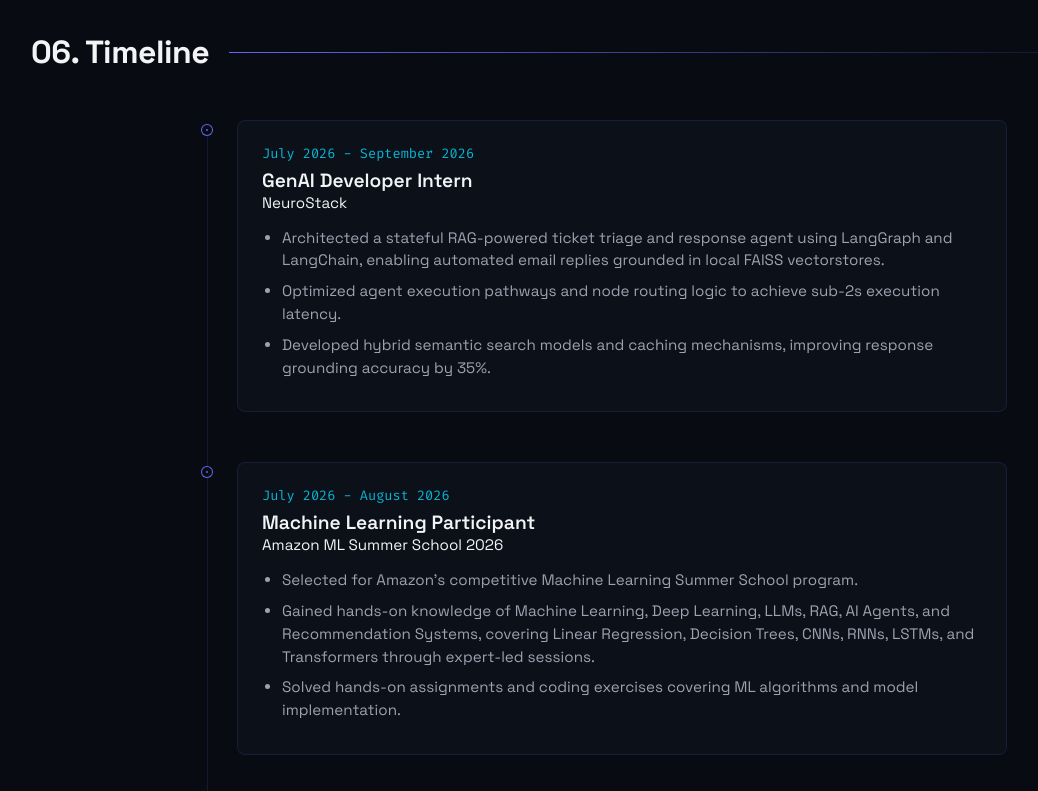
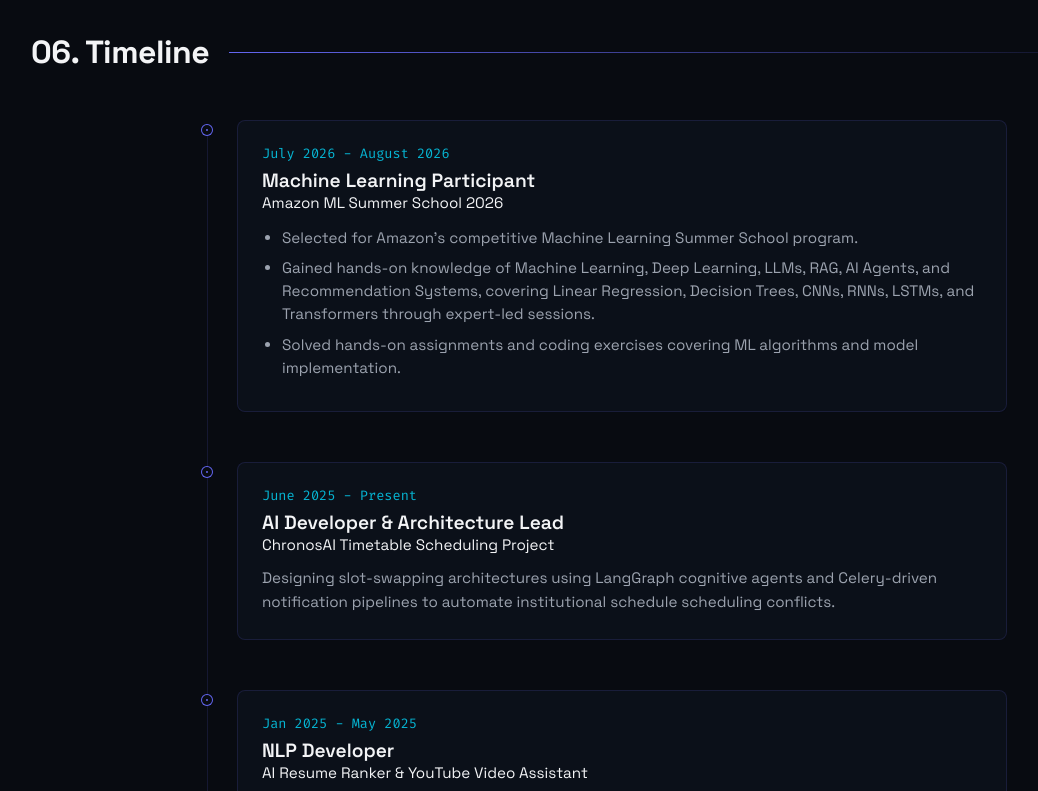
Before and after one commit to devendrasingh05052005/My_PortFolio, a plain HTML site: page index.html in a window 1280 px wide. Shown: the part 7100-7891 px from the top of the page, without its empty margins (33-1071 px from the left). Drawn offline with Linux system fonts and the light colour scheme; animation ran at ten frames a second.

Commit message:
Remove NeuroStack internship from timeline section

```diff
--- a/index.html
+++ b/index.html
@@ -494,22 +494,7 @@
                     <div class="section-line"></div>
                 </div>
                 <div class="timeline-container">
-                    <!-- Item 1 (GenAI Internship - NeuroStack) -->
-                    <div class="timeline-item">
-                        <div class="timeline-marker"></div>
-                        <div class="timeline-content">
-                            <span class="timeline-date">July 2026 - September 2026</span>
-                            <h3 class="timeline-heading">GenAI Developer Intern</h3>
-                            <h4 class="timeline-subheading">NeuroStack</h4>
-                            <ul class="timeline-bullet-list">
-                                <li>Architected a stateful RAG-powered ticket triage and response agent using LangGraph and LangChain, enabling automated email replies grounded in local FAISS vectorstores.</li>
-                                <li>Optimized agent execution pathways and node routing logic to achieve sub-2s execution latency.</li>
-                                <li>Developed hybrid semantic search models and caching mechanisms, improving response grounding accuracy by 35%.</li>
-                            </ul>
-                        </div>
-                    </div>
-
-                    <!-- Item 2 (Amazon ML Summer School) -->
+                    <!-- Item 1 (Amazon ML Summer School) -->
                     <div class="timeline-item">
                         <div class="timeline-marker"></div>
                         <div class="timeline-content">
@@ -524,7 +509,7 @@
                         </div>
                     </div>
 
-                    <!-- Item 3 (ChronosAI Project) -->
+                    <!-- Item 2 (ChronosAI Project) -->
                     <div class="timeline-item">
                         <div class="timeline-marker"></div>
                         <div class="timeline-content">
@@ -537,7 +522,7 @@
                         </div>
                     </div>
 
-                    <!-- Item 4 (NLP/RAG Projects) -->
+                    <!-- Item 3 (NLP/RAG Projects) -->
                     <div class="timeline-item">
                         <div class="timeline-marker"></div>
                         <div class="timeline-content">
@@ -550,7 +535,7 @@
                         </div>
                     </div>
 
-                    <!-- Item 5 (Education) -->
+                    <!-- Item 4 (Education) -->
                     <div class="timeline-item">
                         <div class="timeline-marker"></div>
                         <div class="timeline-content">
```
